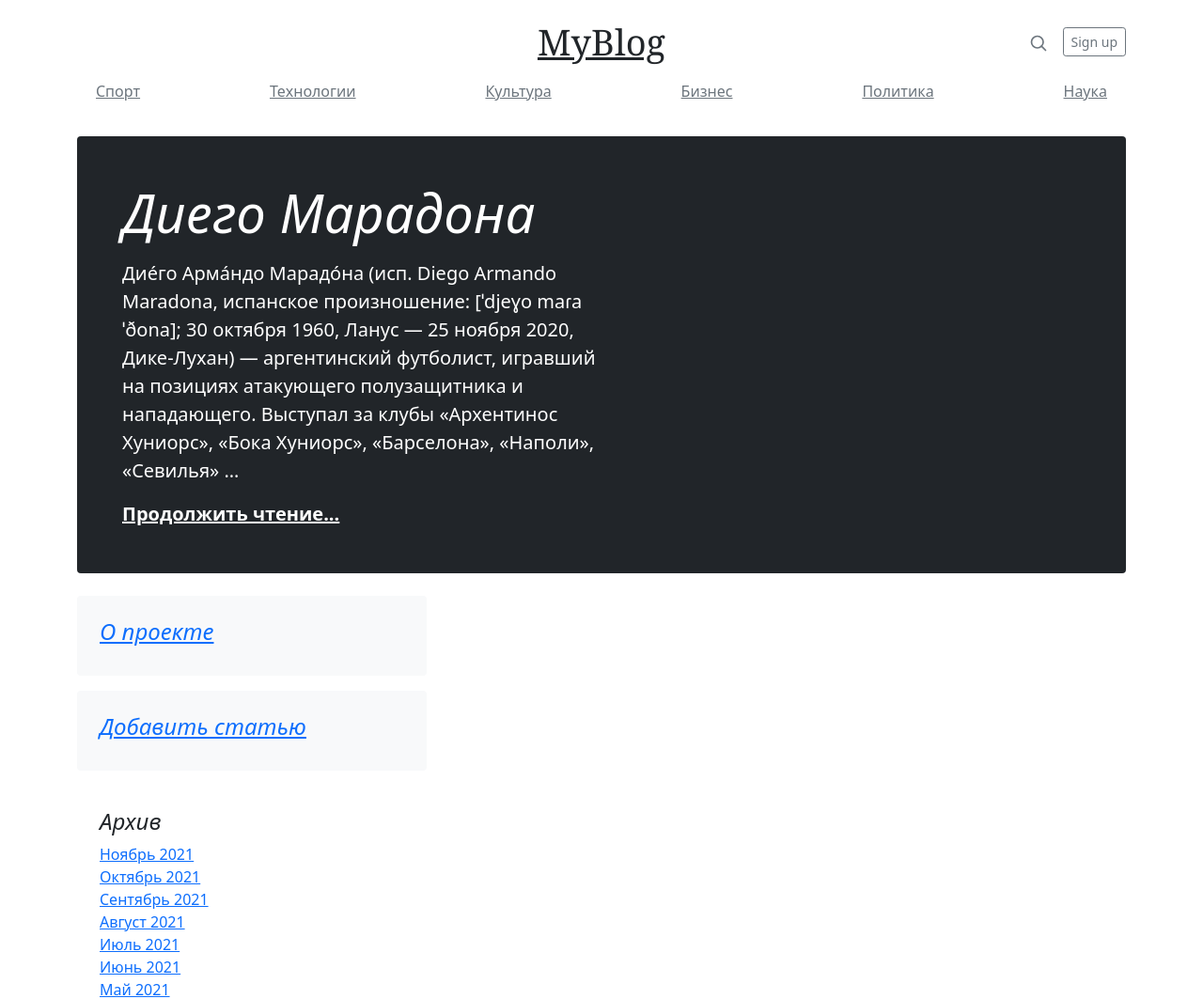
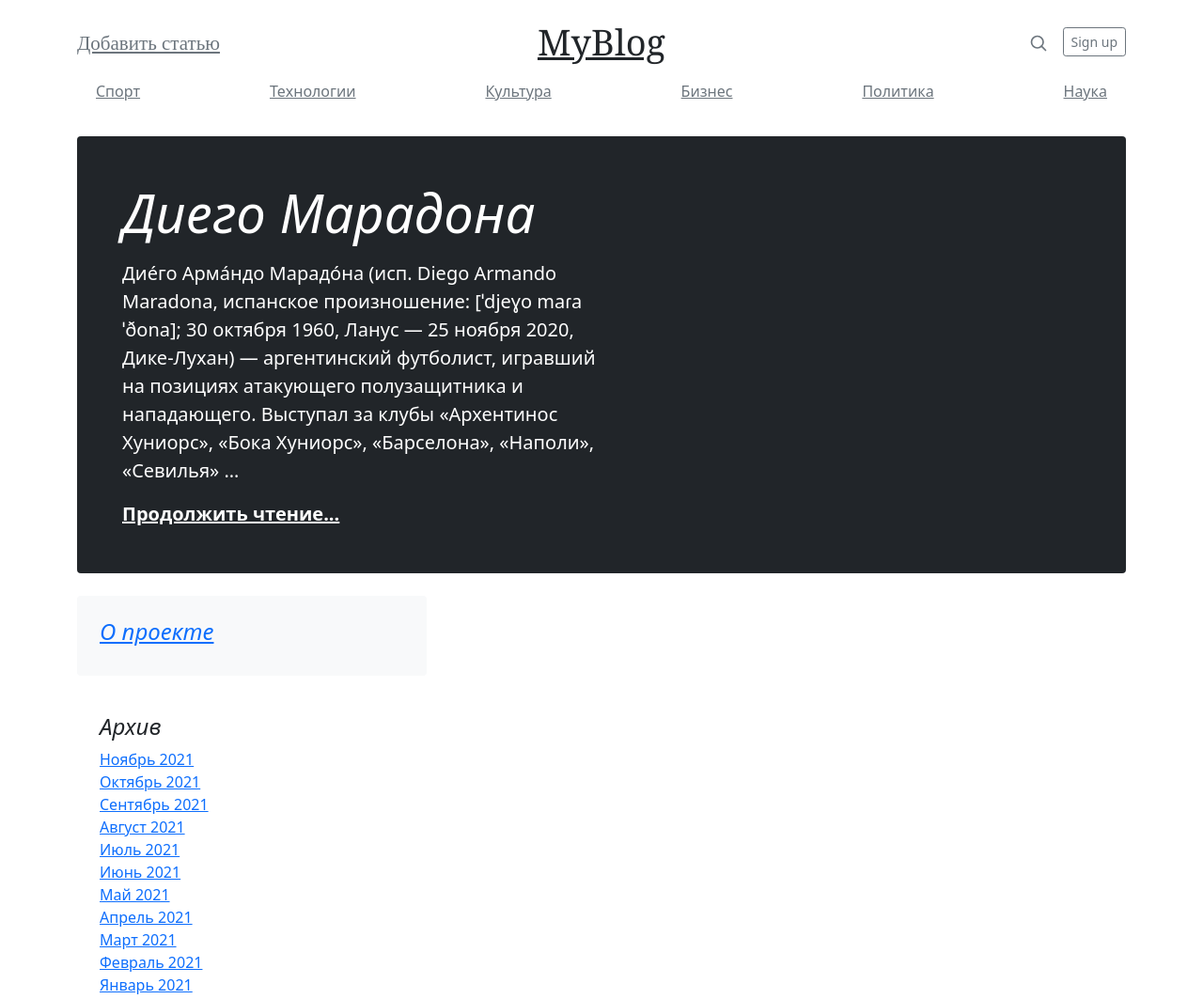
Before and after one commit to vova865/django_blog, a Django app: page / in a window 1280 px wide. Shown: the top 1063 px of the page at 94% size. Run offline with Django 3.2, Linux system fonts and the light colour scheme; data comes from the database, SQL or seed files in the repository.

Commit message:
change base.html

```diff
--- a/blog/static/blog/css/style.css
+++ b/blog/static/blog/css/style.css
@@ -31,3 +31,9 @@
     padding: 0;
     color: #CC0000;
 }
+
+.link-secondary-add-page {
+    font-family: serif;
+    font-size: 21px;
+    color: #6c757d;
+}
--- a/blog/templates/blog/base.html
+++ b/blog/templates/blog/base.html
@@ -15,10 +15,15 @@
   </head>
   <body>
 
+
+
+
     <div class="container">
       <header class="blog-header py-3">
         <div class="row flex-nowrap justify-content-between align-items-center">
-          <div class="col-4 pt-1"></div>
+          <div class="col-4 pt-1 add-page">
+            <a class="link-secondary-add-page" href="{% url 'add_page' %}">Добавить статью</a>
+          </div>
           <div class="col-4 text-center">
             <a class="blog-header-logo text-dark" href="{% url 'home_page' %}">MyBlog</a>
           </div>
--- a/blog/templates/blog/home_page.html
+++ b/blog/templates/blog/home_page.html
@@ -21,11 +21,6 @@
       <div class="position-sticky" style="top: 2rem;">
         <div class="p-4 mb-3 bg-light rounded">
           <h4 class="fst-italic"><a href="{% url 'about_page' %}">О проекте</a></h4>
-        </div>
-
-
-        <div class="p-4 mb-3 bg-light rounded">
-          <h4 class="fst-italic"><a href="{% url 'add_page' %}">Добавить статью</a></h4>
         </div>
 
 
```
